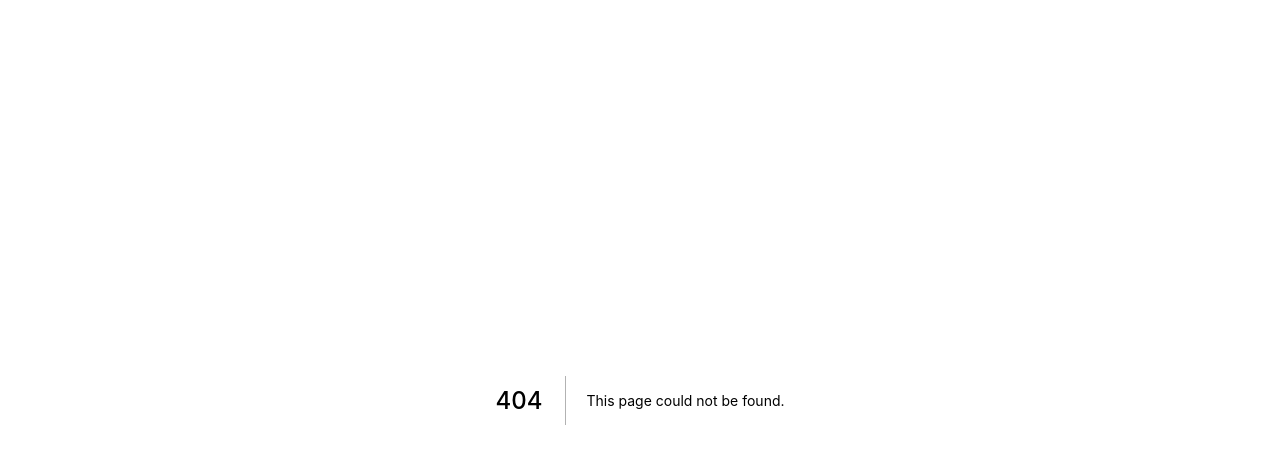
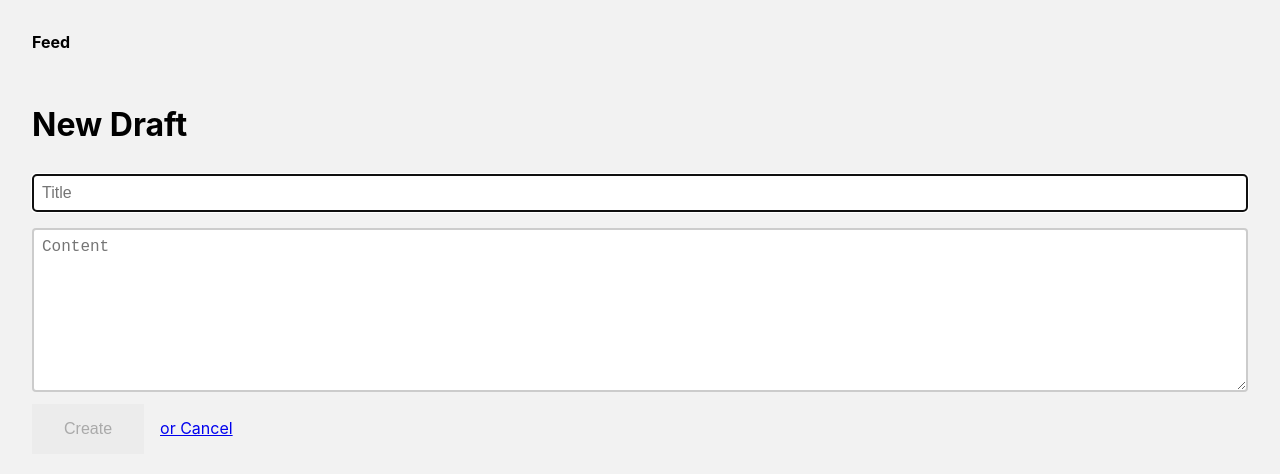
Before and after one commit to ClaireBookworm/prediction-markets, a Next.js app: page /create in a window 1280 px wide. Before the commit this address had no page. Shown: the top 474 px of the page. Built offline with nearby package versions, Linux system fonts and the light colour scheme.

Commit message:
final product of test and readme intro

```diff
--- /dev/null
+++ b/pages/api/post/index.ts
@@ -0,0 +1,24 @@
+// pages/api/post/index.ts
+
+import { getSession } from "next-auth/client";
+import prisma from "../../../lib/prisma";
+// Update the API route to modify the database using the Prisma Client.
+
+// POST /api/post
+// Required fields in body: title
+// Optional fields in body: content
+export default async function handle(req, res) {
+  const { title, content } = req.body;
+
+  const session = await getSession({ req });
+  const result = await prisma.post.create({
+    data: {
+      title: title,
+      content: content,
+	  author: { connect: { email: "clara32356@gmail.com" } },
+    //   author: { connect: { email: session?.user?.email } },
+		published: true,
+    },
+  });
+  res.json(result);
+}
--- /dev/null
+++ b/pages/create.tsx
@@ -0,0 +1,82 @@
+import React, { useState } from "react";
+import Layout from "../components/Layout";
+import Router from "next/router";
+// component to create posts
+
+const Draft: React.FC = () => {
+  const [title, setTitle] = useState("");
+  const [content, setContent] = useState("");
+
+  const submitData = async (e: React.SyntheticEvent) => {
+    e.preventDefault();
+    try {
+      const body = { title, content };
+      await fetch("/api/post", {
+        method: "POST",
+        headers: { "Content-Type": "application/json" },
+        body: JSON.stringify(body),
+      });
+      await Router.push("/");
+    } catch (error) {
+      console.error(error);
+    }
+  };
+
+  return (
+    <Layout>
+      <div>
+        <form onSubmit={submitData}>
+          <h1>New Draft</h1>
+          <input
+            autoFocus
+            onChange={(e) => setTitle(e.target.value)}
+            placeholder="Title"
+            type="text"
+            value={title}
+          />
+          <textarea
+            cols={50}
+            onChange={(e) => setContent(e.target.value)}
+            placeholder="Content"
+            rows={8}
+            value={content}
+          />
+          <input disabled={!content || !title} type="submit" value="Create" />
+          <a className="back" href="#" onClick={() => Router.push("/")}>
+            or Cancel
+          </a>
+        </form>
+      </div>
+      <style jsx>{`
+        .page {
+          background: white;
+          padding: 3rem;
+          display: flex;
+          justify-content: center;
+          align-items: center;
+        }
+
+        input[type="text"],
+        textarea {
+          width: 100%;
+          padding: 0.5rem;
+          margin: 0.5rem 0;
+          border-radius: 0.25rem;
+          border: 0.125rem solid rgba(0, 0, 0, 0.2);
+        }
+
+        input[type="submit"] {
+          background: #ececec;
+          border: 0;
+          padding: 1rem 2rem;
+        }
+
+        .back {
+          margin-left: 1rem;
+        }
+      `}</style>
+    </Layout>
+  );
+};
+
+export default Draft;
--- a/pages/index.tsx
+++ b/pages/index.tsx
@@ -40,6 +40,9 @@
 const Blog: React.FC<Props> = (props) => {
   return (
     <Layout>
+      <div>
+        <button><a href="/create">New Post</a></button>
+      </div>
       <div className="page">
         <h1>Public Feed</h1>
         <main>
```
Also changed, not shown: 2 other files (tests, documents, lock files or other folders).
